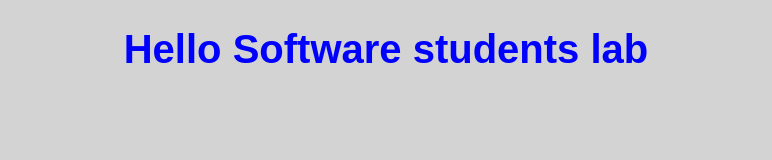
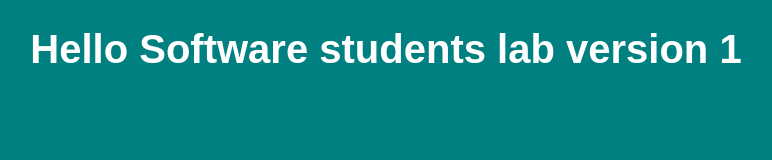
Before and after one commit to HazemAmayreh1/StudentLearnGit, a plain HTML site: page index.html in a window 1280 px wide. Shown: the whole page, without its empty margins (254-1026 px from the left). Drawn offline with Linux system fonts and the light colour scheme.

Commit message:
this is a version 1 to update my project

```diff
--- a/index.html
+++ b/index.html
@@ -7,6 +7,6 @@
     <title>Test Document</title>
 </head>
 <body>
-    <H1>Hello Software students lab</H1>
+    <H1>Hello Software students lab version 1 </H1>
 </body>
 </html>
--- a/style.css
+++ b/style.css
@@ -1,10 +1,10 @@
 h1{
     font-size: 40px;
-    color: blue;
+    color: #fff;
     text-align: center;
     font-family: Arial, Helvetica, sans-serif;
 }
 body{
-    background-color: lightgrey;
+    background-color: teal;
 
 }
```
